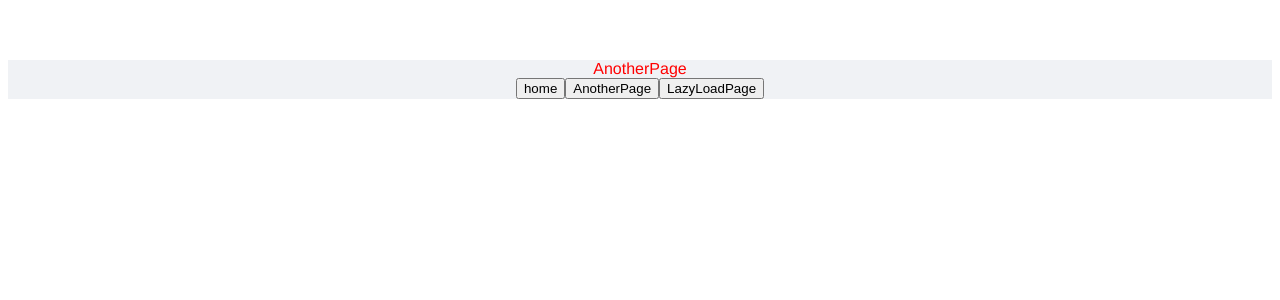
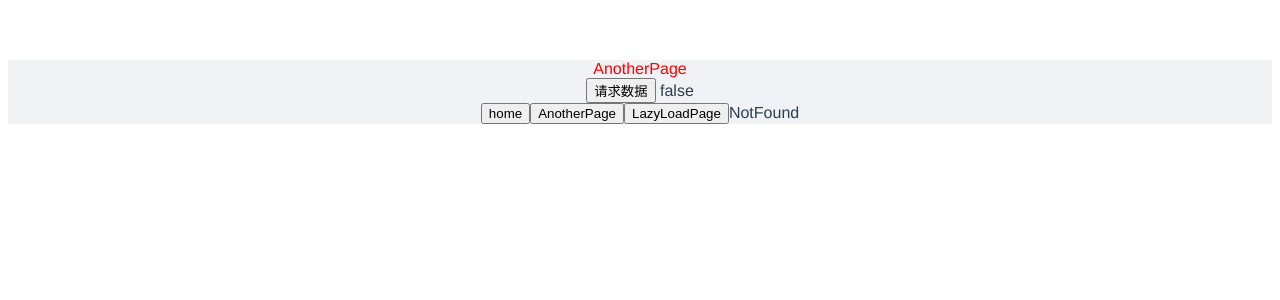
Before and after one commit to tyler4400/vite-learn, a Vue app: page /#/AnotherPage in a window 1280 px wide. Shown: the top 300 px of the page. Built offline with nearby package versions, Linux system fonts and the light colour scheme.

Commit message:
管理异步状态

```diff
--- a/src/App.vue
+++ b/src/App.vue
@@ -4,35 +4,11 @@
         <button @click="goto('/home')">home</button>
         <button @click="goto('/AnotherPage')">AnotherPage</button>
         <button @click="goto('/LazyLoadPage')">LazyLoadPage</button>
+        <router-link to="/not-foundddddddd/dddd" custom v-slot="{navigate}">
+          <span @click="navigate">NotFound</span>
+        </router-link>
     </div>
 </template>
-<!--<script lang="ts">-->
-<!--import { defineComponent } from 'vue'-->
-<!--import { useRouter } from 'vue-router'-->
-<!--import HelloWorld from './components/HelloWorld.vue'-->
-
-<!--export default defineComponent({-->
-<!--  name: 'App',-->
-<!--  components: {-->
-<!--    HelloWorld-->
-<!--  },-->
-<!--    methods: {-->
-<!--      goto(url: string){-->
-<!--          this.$router.push(url)-->
-<!--      }-->
-<!--    }-->
-<!--})-->
-
-<!--</script>-->
-
-<!--<script setup lang="ts">-->
-<!--import { useRouter } from 'vue-router'-->
-
-<!--      const router = useRouter();-->
-<!--      const goto = (url: string) => {-->
-<!--          router.push(url)-->
-<!--      }-->
-<!--</script>-->
 
 <script lang="ts">
 import { defineComponent } from 'vue'
--- a/src/views/AnotherPage.vue
+++ b/src/views/AnotherPage.vue
@@ -1,11 +1,46 @@
 <template>
   <p class="AnotherPage">AnotherPage</p>
+  <div>
+    <button @click="getUsers">请求数据</button>
+    {{isLoading}}
+    {{data}}
+  </div>
 </template>
 
 <script lang="ts">
-  import { ref, defineComponent } from 'vue'
+import { defineComponent, ref } from 'vue'
+
+const fetchSomething = new Promise<string>((resolve, reject) => {
+    setTimeout(() => {
+      console.log('接口返回了');
+      resolve('返回成功')
+    }, 3000)
+  })
+/**
+ * vue 异步处理_在Vue 3 / Composition API中处理异步
+ * https://blog.csdn.net/weixin_26738395/article/details/108258992
+ *
+ * 自定义挂钩：useAsync，usePromise
+ * <Suspense />
+ * vue-promised
+ */
   export default defineComponent({
-    name: "AnotherPage"
+    name: "AnotherPage",
+    setup() {
+      const isLoading = ref(false);
+      const error = ref(null);
+      const data = ref<string>('');
+      const getUsers = async () => {
+        isLoading.value = true;
+        data.value = await fetchSomething;
+        isLoading.value = false;
+
+        console.log('data', data.value);
+        console.log('isLoading', isLoading.value);
+      };
+
+      return { isLoading, error, data, getUsers };
+    }
   })
 </script>
 
```
